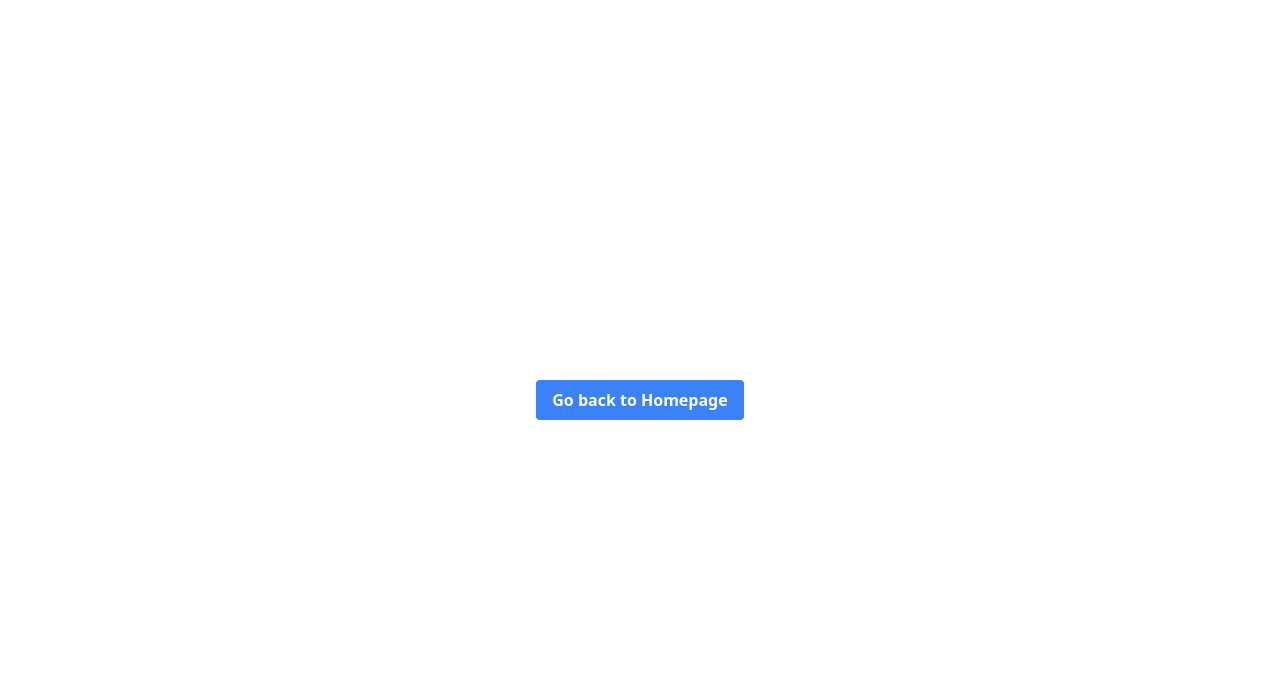
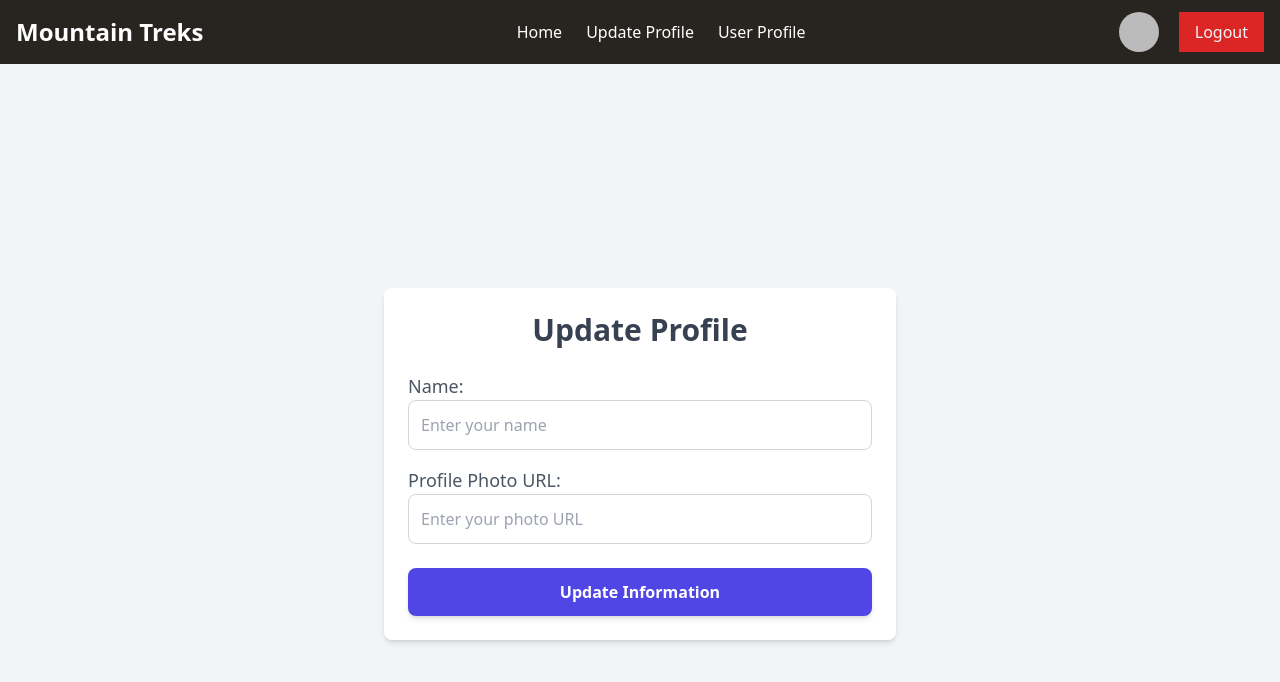
Before and after one commit to tapader13/Mountain-Treks, a React (Vite) app: page /updateprofile in a window 1280 px wide. Shown: the top 682 px of the page. Built offline with nearby package versions, Linux system fonts and the light colour scheme; no server answers; sample sign-in values are in the browser's storage.

Commit message:
add update profile part

```diff
--- a/src/App.jsx
+++ b/src/App.jsx
@@ -7,6 +7,8 @@ import AdventureDetails from './components/AdventureDetails';
 import PrivateRoute from './private/PrivateRoute';
 import Error from './components/Error';
 import ProfilePage from './pages/ProfilePage';
+import UpdataProfilePage from './pages/UpdataProfilePage';
+
 const router = createBrowserRouter([
   {
     path: '/',
@@ -39,6 +41,14 @@ const router = createBrowserRouter([
     ),
   },
   {
+    path: '/updateprofile',
+    element: (
+      <PrivateRoute>
+        <UpdataProfilePage />
+      </PrivateRoute>
+    ),
+  },
+  {
     path: '*',
     element: <Error />,
   },
--- /dev/null
+++ b/src/components/DynamicTItle.jsx
@@ -0,0 +1,34 @@
+import { useEffect } from 'react';
+import { useLocation } from 'react-router-dom';
+
+export function DynamicTitle() {
+  const location = useLocation();
+
+  useEffect(() => {
+    const setTitle = (path) => {
+      switch (path) {
+        case '/':
+          document.title = 'Home - Adventure App';
+          break;
+        case '/login':
+          document.title = 'Login - Adventure App';
+          break;
+        case '/adventure/:id':
+          document.title = 'Adventure Details - Adventure App';
+          break;
+        case '/myprofile':
+          document.title = 'Profile - Adventure App';
+          break;
+        case '/registration':
+          document.title = 'Registration - Adventure App';
+          break;
+        default:
+          document.title = 'Adventure App';
+      }
+    };
+
+    setTitle(location.pathname);
+  }, [location]);
+
+  return null;
+}
--- a/src/components/MyProfile.jsx
+++ b/src/components/MyProfile.jsx
@@ -1,4 +1,4 @@
-import { useNavigate } from 'react-router-dom';
+import { Link, useNavigate } from 'react-router-dom';
 import useAuth from '../hooks/useAuth';
 
 const MyProfile = () => {
@@ -32,12 +32,14 @@ const MyProfile = () => {
         </div>
 
         <div className='mt-6'>
+          <Link to={'/updateprofile'}>
             <button
               onClick={handleUpdateProfile}
               className='w-full py-2 px-4 bg-blue-500 text-white font-semibold rounded-lg hover:bg-blue-600 focus:outline-none focus:ring-2 focus:ring-blue-500'
             >
               Update Profile
             </button>
+          </Link>
         </div>
       </div>
     </div>
--- a/src/components/Navbar.jsx
+++ b/src/components/Navbar.jsx
@@ -22,7 +22,7 @@ const Navbar = () => {
           </Link>
           {user && (
             <>
-              <Link to='/update-profile' className='hover:text-gray-300'>
+              <Link to='/updateprofile' className='hover:text-gray-300'>
                 Update Profile
               </Link>
               <Link to='/myprofile' className='hover:text-gray-300'>
--- /dev/null
+++ b/src/components/UpdateProfile.jsx
@@ -0,0 +1,84 @@
+import { useState } from 'react';
+import { useNavigate } from 'react-router-dom';
+import { getAuth, updateProfile } from 'firebase/auth';
+
+const UpdateProfile = () => {
+  const [name, setName] = useState('');
+  const [photoURL, setPhotoURL] = useState('');
+  const navigate = useNavigate();
+
+  const handleUpdateProfile = async () => {
+    const auth = getAuth();
+    const user = auth.currentUser;
+
+    if (user) {
+      try {
+        await updateProfile(user, {
+          displayName: name,
+          photoURL: photoURL,
+        })
+          .then(() => {
+            navigate('/myprofile');
+          })
+          .catch((error) => {
+            console.error('Error updating profile: ', error);
+          });
+      } catch (error) {
+        console.error('Error updating profile: ', error);
+      }
+    }
+  };
+
+  return (
+    <div className='flex justify-center items-center min-h-screen bg-gray-100 p-4'>
+      <div className='w-full max-w-lg bg-white p-6 rounded-lg shadow-md'>
+        <h2 className='text-3xl font-semibold text-center text-gray-700 mb-6'>
+          Update Profile
+        </h2>
+        <form>
+          <div className='mb-4'>
+            <label
+              htmlFor='name'
+              className='block text-lg font-medium text-gray-600'
+            >
+              Name:
+            </label>
+            <input
+              id='name'
+              type='text'
+              value={name}
+              onChange={(e) => setName(e.target.value)}
+              className='w-full p-3 border border-gray-300 rounded-lg focus:outline-none focus:ring-2 focus:ring-indigo-500'
+              placeholder='Enter your name'
+            />
+          </div>
+          <div className='mb-6'>
+            <label
+              htmlFor='photoURL'
+              className='block text-lg font-medium text-gray-600'
+            >
+              Profile Photo URL:
+            </label>
+            <input
+              id='photoURL'
+              type='text'
+              value={photoURL}
+              onChange={(e) => setPhotoURL(e.target.value)}
+              className='w-full p-3 border border-gray-300 rounded-lg focus:outline-none focus:ring-2 focus:ring-indigo-500'
+              placeholder='Enter your photo URL'
+            />
+          </div>
+          <button
+            type='button'
+            onClick={handleUpdateProfile}
+            className='w-full p-3 bg-indigo-600 text-white font-semibold rounded-lg shadow-md hover:bg-indigo-700 focus:outline-none focus:ring-2 focus:ring-indigo-500'
+          >
+            Update Information
+          </button>
+        </form>
+      </div>
+    </div>
+  );
+};
+
+export default UpdateProfile;
--- a/src/pages/HomePage.jsx
+++ b/src/pages/HomePage.jsx
@@ -4,10 +4,12 @@ import Banner from '../components/Banner';
 import AdbentureExp from '../components/AdbentureExp';
 import Service from '../components/Service';
 import Team from '../components/Team';
+import { DynamicTitle } from '../components/DynamicTItle';
 
 const HomePage = () => {
   return (
     <div>
+      <DynamicTitle />
       <Navbar />
       <Banner />
       <AdbentureExp />
--- a/src/pages/ProfilePage.jsx
+++ b/src/pages/ProfilePage.jsx
@@ -1,9 +1,11 @@
+import { DynamicTitle } from '../components/DynamicTItle';
 import MyProfile from '../components/MyProfile';
 import Navbar from '../components/Navbar';
 
 const ProfilePage = () => {
   return (
     <div>
+      <DynamicTitle />
       <Navbar />
       <MyProfile />
     </div>
--- /dev/null
+++ b/src/pages/UpdataProfilePage.jsx
@@ -0,0 +1,13 @@
+import Navbar from '../components/Navbar';
+import UpdateProfile from '../components/UpdateProfile';
+
+const UpdataProfilePage = () => {
+  return (
+    <div>
+      <Navbar />
+      <UpdateProfile />
+    </div>
+  );
+};
+
+export default UpdataProfilePage;
```
Lines whose indentation alone changed are shown as unchanged.
